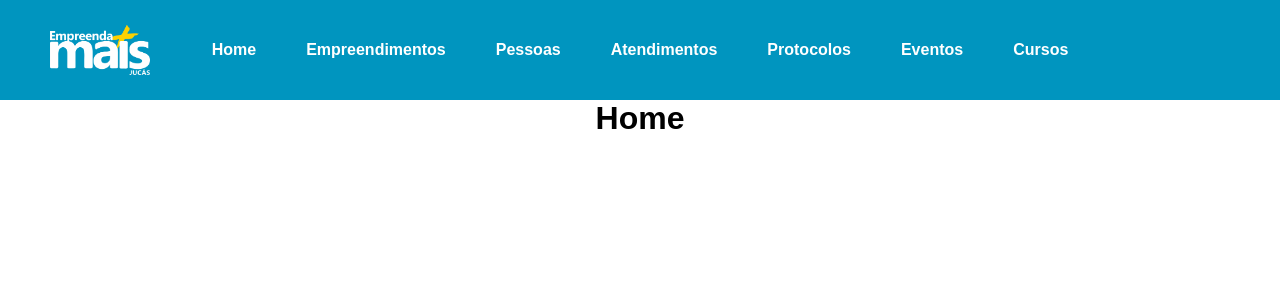
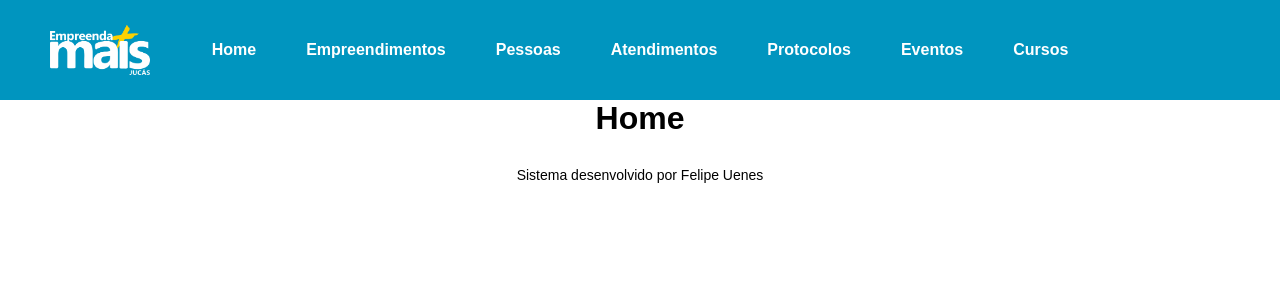
Before and after one commit to felipeuenes/sistema-empreenda-mais, a React (Vite) app: page / in a window 1280 px wide. Shown: the top 300 px of the page. Built offline with nearby package versions, Linux system fonts and the light colour scheme.

Commit message:
add footer

```diff
--- /dev/null
+++ b/src/components/Footer/index.jsx
@@ -0,0 +1,12 @@
+import './style.css'
+
+
+export function Footer(){
+
+    return(
+
+        <footer>
+            Sistema desenvolvido por Felipe Uenes
+        </footer>
+    )
+}
--- /dev/null
+++ b/src/components/Footer/style.css
@@ -0,0 +1,5 @@
+footer{
+    text-align: center;
+    margin-top: 30px;
+    font-size: 14px;
+}
--- a/src/main.jsx
+++ b/src/main.jsx
@@ -8,6 +8,7 @@ import { AppRoutes } from './Routes'
 
 import { BrowserRouter } from 'react-router-dom'
 import { Header } from './components/Header'
+import { Footer } from './components/Footer'
 
 ReactDOM.createRoot(document.getElementById('root')).render(
   <React.StrictMode>
@@ -18,7 +19,7 @@ ReactDOM.createRoot(document.getElementById('root')).render(
 
 
     </main>
-
+    <Footer/>
     </BrowserRouter>
 
   </React.StrictMode>,
```
